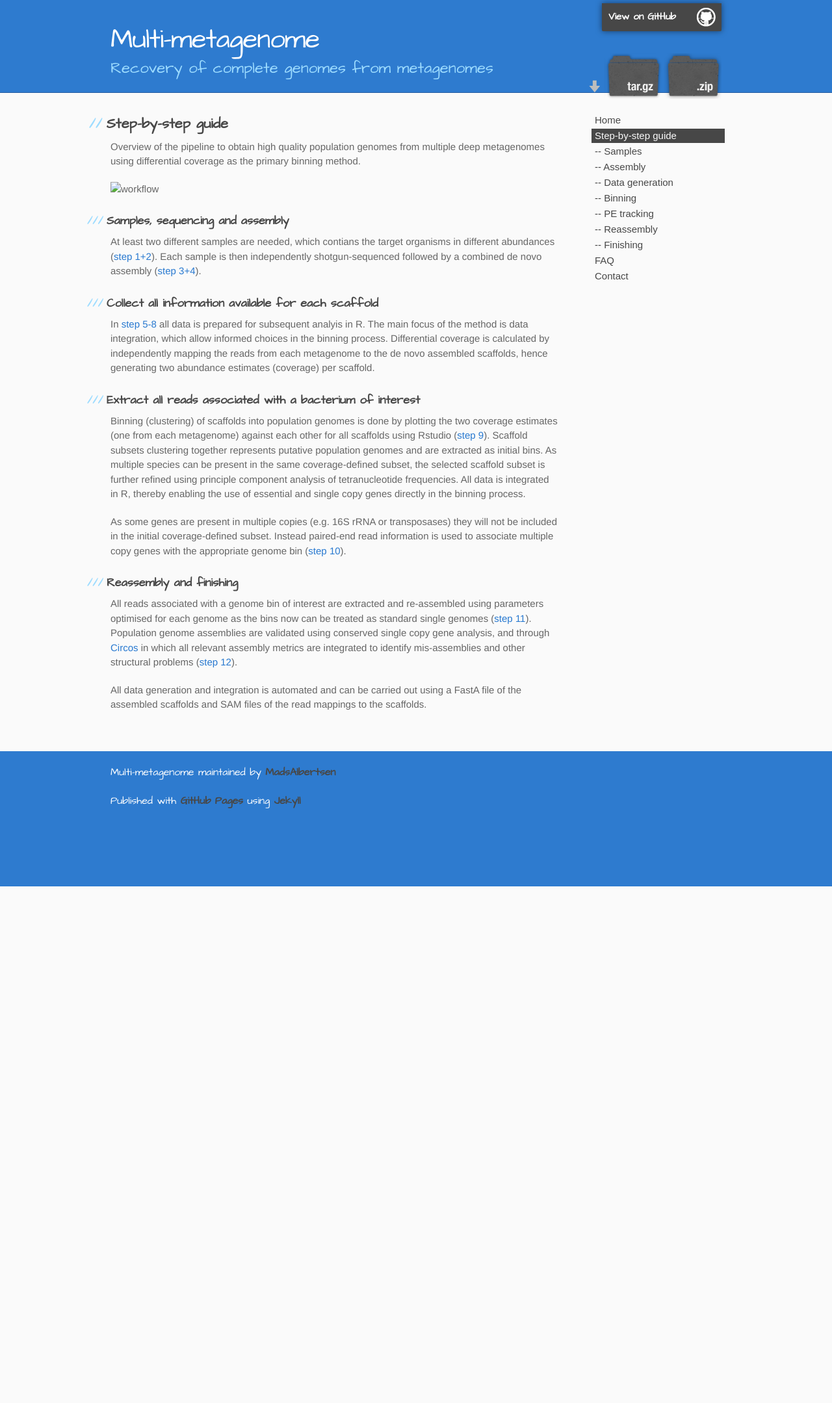
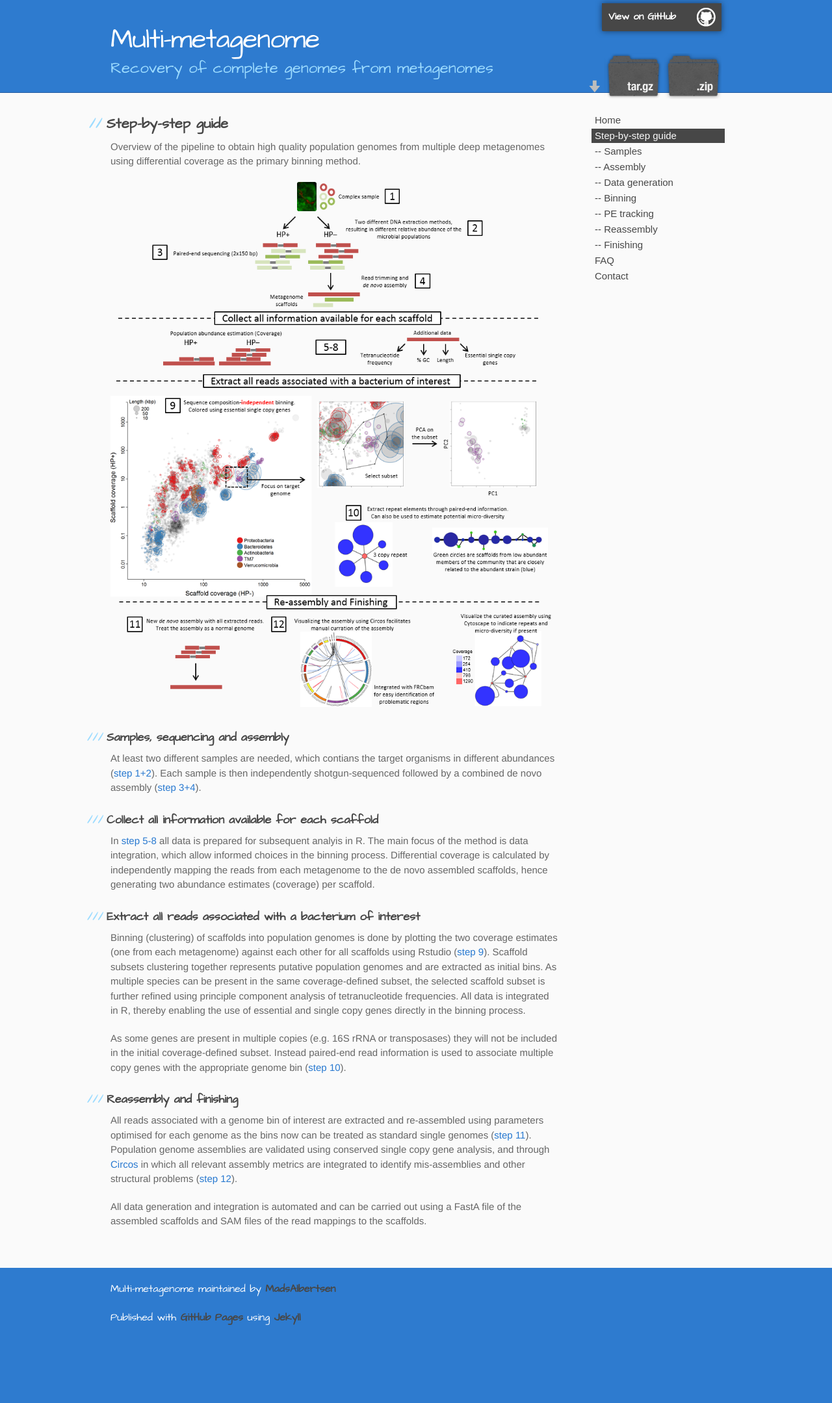
Before and after one commit to MadsAlbertsen/multi-metagenome, a Jekyll site: the page built from docs/overview.md, in a window 1280 px wide. Shown: the whole page at 65% size. Built offline with Jekyll 4.4.1, drawn with Linux system fonts in a browser that asks for light colours; before the commit the page ends 1364 px from its top, so only the background shows below that.

Commit message:
fixed image links

```diff
--- a/docs/overview.md
+++ b/docs/overview.md
@@ -5,7 +5,7 @@ title: Overview
 ##Step-by-step guide
 Overview of the pipeline to obtain high quality population genomes from multiple deep metagenomes using differential coverage as the primary binning method.
 
-![workflow](images/workflow.png)
+![workflow](../images/workflow.png)
 
 ###Samples, sequencing and assembly
 At least two different samples are needed, which contians the target organisms in different abundances ([step 1+2](step1.html)). Each sample is then independently shotgun-sequenced followed by a combined de novo assembly ([step 3+4](step3.html)).
```
Also changed, not shown: 1 other file.
